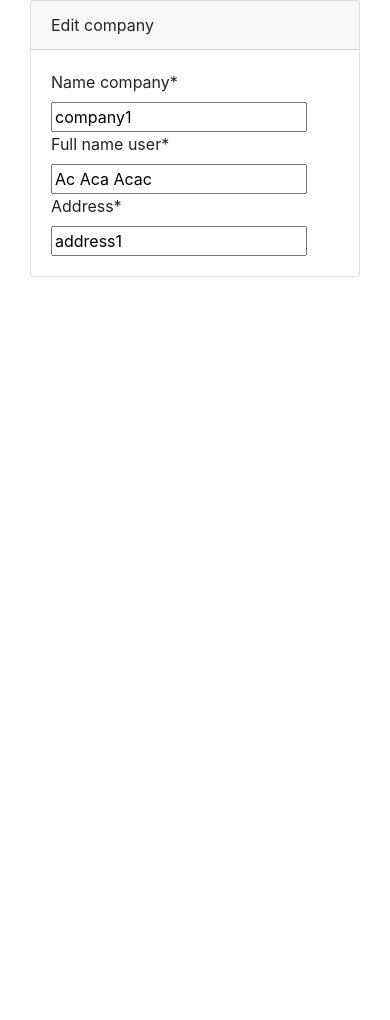
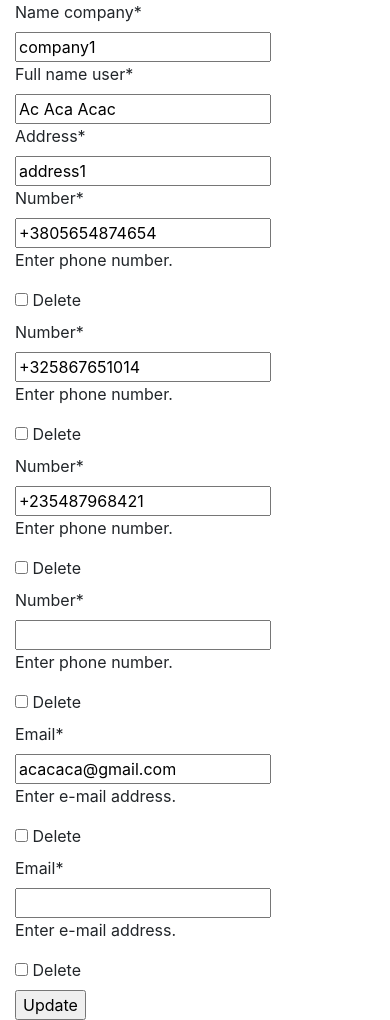
Before and after one commit to AntonDubiaha/CRMProject, a Django app: page /clientedit/1/ in a window 390 px wide. Before the commit the page ends 277 px from the top, so only its background shows below. Run offline with Django 4.2, Linux system fonts and the light colour scheme; data comes from the database, SQL or seed files in the repository; both versions use the stored data as it was after the commit; some libraries are stand-ins or nearby versions.

Commit message:
add crispy form

```diff
--- a/clients/custom_layout_object.py
+++ /dev/null
@@ -1,17 +0,0 @@
-from crispy_forms.layout import LayoutObject, TEMPLATE_PACK
-from django.shortcuts import render
-from django.template.loader import render_to_string
-
-
-class Formset(LayoutObject):
-    template = "clients/formset.html"
-
-    def __init__(self, formset_name_in_context, template=None):
-        self.formset_name_in_context = formset_name_in_context
-        self.fields = []
-        if template:
-            self.template = template
-
-    def render(self, form, form_style, context, template_pack=TEMPLATE_PACK):
-        formset = context[self.formset_name_in_context]
-        return render_to_string(self.template, {'formset': formset})
--- a/clients/forms.py
+++ b/clients/forms.py
@@ -1,45 +1,9 @@
 from django import forms
 from .models import Client, Phone, Email
+from tinymce.widgets import TinyMCE
 from django.forms.models import inlineformset_factory
-from crispy_forms.helper import FormHelper
-from crispy_forms.layout import Layout, Field, Fieldset, Div, HTML, ButtonHolder, Submit
-from .custom_layout_object import Formset
 
 
-class ClientPhoneForm(forms.ModelForm):
+PhoneFormset = inlineformset_factory(Client, Phone, fields=('number',), can_delete=True, extra=1)
 
-    class Meta:
-        model = Phone
-        exclude = ()
-
-
-ClientFormSet = inlineformset_factory(
-    Client, Phone, form=ClientPhoneForm,
-    fields=['number'], extra=1, can_delete=True
-)
-
-
-class ClientForm(forms.ModelForm):
-
-    class Meta:
-        model = Client
-        exclude = ()
-
-    def __init__(self, *args, **kwargs):
-        super(ClientForm, self).__init__(*args, **kwargs)
-        self.helper = FormHelper()
-        self.helper.form_tag = True
-        self.helper.form_class = 'form-horizontal'
-        self.helper.label_class = 'col-md-3 create-label'
-        self.helper.field_class = 'col-md-9'
-        self.helper.layout = Layout(
-            Div(
-                Field('subject'),
-                Field('owner'),
-                Fieldset('Add titles'),
-                Formset('titles'),
-                Field('note'),
-                HTML("<br>"),
-                ButtonHolder(Submit('submit', 'Save')),
-                )
-            )
+EmailFormset = inlineformset_factory(Client, Email, fields=('email',), can_delete=True, extra=1)
--- a/clients/models.py
+++ b/clients/models.py
@@ -16,7 +16,7 @@ class Client(models.Model):
     address = models.CharField(max_length=200)
 
     def __str__(self):
-        return self.name_company
+        return str(self.name_company)
 
     def get_absolute_url(self):
         return reverse('client_about', kwargs={'client_id': self.pk})
@@ -25,7 +25,7 @@ class Client(models.Model):
 class Phone(models.Model):
     '''создал модель телефонов и описал её параметры'''
     number = models.CharField(max_length=20, help_text='Enter phone number.')
-    client = models.ForeignKey('Client', related_name="client_phones", on_delete=models.CASCADE)
+    client = models.ForeignKey('Client', on_delete=models.CASCADE)
 
     def __str__(self):
         return self.number
--- a/clients/templates/clients/client_edit.html
+++ b/clients/templates/clients/client_edit.html
@@ -1,22 +1,20 @@
 {% extends 'clients/base.html' %}
 {% load crispy_forms_tags %}
 {% block content %}
+{{ form.media }}
 <html>
 <head>
     <script src="https://cdn.tiny.cloud/1/no-api-key/tinymce/5/tinymce.min.js" referrerpolicy="origin"></script>
     <script>tinymce.init({selector:'textarea'});</script>
 </head>
 <body>
-<div class="container">
-    <div class="card">
-        <div class="card-header">
-            Edit company
-        </div>
-        <div class="card-body">
-            {{ form|crispy }}
-        </div>
-    </div>
-</div>
+<form method="post" class="uniform">
+    {% csrf_token %}
+    {{ form | crispy }}
+    {{ phone_formset | crispy }}
+    {{ email_formset | crispy }}
+    <input type="submit" value="Update"/>
+</form>
 </body>
 </html>
 {% endblock %}
--- a/clients/views.py
+++ b/clients/views.py
@@ -1,10 +1,8 @@
-from .forms import ClientForm, ClientFormSet
-from django.db import transaction
-from django.views.generic.edit import CreateView, UpdateView
+from django.views.generic.edit import CreateView, UpdateView, DeleteView
+from .forms import PhoneFormset, EmailFormset
 from django.views.generic import ListView, DetailView
-from .models import Client
-from django.urls import reverse_lazy
-# Create your views here.
+from .models import Client, Phone, Email
+from django.urls.base import reverse_lazy
 
 
 class Home(ListView):
@@ -27,18 +25,89 @@ class ClientAbout(DetailView):
 
 class ClientEdit(UpdateView):
     model = Client
+    fields = '__all__'
     template_name = 'clients/client_edit.html'
-    form_class = ClientForm
     pk_url_kwarg = 'client_id'
-    success_url = None
 
     def get_context_data(self, **kwargs):
-        data = super(ClientEdit, self).get_context_data(**kwargs)
+        context = super().get_context_data(**kwargs)
+        context['title'] = 'Edit company'
         if self.request.POST:
-            data['number'] = ClientFormSet(self.request.POST, instance=self.object)
+            context['phone_formset'] = PhoneFormset(self.request.POST, instance=self.object)
+            context['phone_formset'].full_clean()
+
+            context['email_formset'] = EmailFormset(self.request.POST, instance=self.object)
+            context['email_formset'].full_clean()
         else:
-            data['number'] = ClientFormSet(instance=self.object)
-        return data
+            context['phone_formset'] = PhoneFormset(instance=self.object)
+            context['email_formset'] = EmailFormset(instance=self.object)
+        return context
 
-    def get_success_url(self):
-        return reverse_lazy('clients:client_about', kwargs={'pk': self.object.pk})
+    def form_valid(self, form):
+        context = self.get_context_data(form=form)
+        phone_formset = context['phone_formset']
+        email_formset = context['email_formset']
+        if phone_formset.is_valid() and email_formset.is_valid():
+            response = super().form_valid(form)
+            phone_formset.instance = self.object
+            phone_formset.save()
+            email_formset.instance = self.object
+            email_formset.save()
+            return response
+        else:
+            return super().form_invalid(form)
+
+
+class ClientCreate(CreateView):
+    model = Client
+    fields = '__all__'
+    template_name = 'clients/client_create.html'
+
+    def get_context_data(self, **kwargs):
+        context = super().get_context_data(**kwargs)
+        context['title'] = 'Create company'
+        if self.request.POST:
+            context['phone_formset'] = PhoneFormset(self.request.POST, instance=self.object)
+            context['phone_formset'].full_clean()
+
+            context['email_formset'] = EmailFormset(self.request.POST, instance=self.object)
+            context['email_formset'].full_clean()
+        else:
+            context['phone_formset'] = PhoneFormset(instance=self.object)
+            context['email_formset'] = EmailFormset(instance=self.object)
+        return context
+
+    def form_valid(self, form):
+        context = self.get_context_data(form=form)
+        phone_formset = context['phone_formset']
+        email_formset = context['email_formset']
+        if phone_formset.is_valid() and email_formset.is_valid():
+            response = super().form_valid(form)
+            phone_formset.instance = self.object
+            phone_formset.save()
+            email_formset.instance = self.object
+            email_formset.save()
+            return response
+        else:
+            return super().form_invalid(form)
+
+
+class ClientDelete(DeleteView):
+    model = Client
+    fields = ['name_company', 'full_name_user', 'company_description', 'address']
+    template_name = 'clients/client_edit.html'
+    pk_url_kwarg = 'client_id'
+
+
+class PhoneUpdate(UpdateView):
+    model = Phone
+    fields = ['number']
+    template_name = 'clients/client_edit.html'
+    pk_url_kwarg = 'client_id'
+
+
+class EmailUpdate(UpdateView):
+    model = Email
+    fields = ['email']
+    template_name = 'clients/client_edit.html'
+    pk_url_kwarg = 'client_id'
```
Also changed, not shown: clients/templates/clients/client_create.html (added, +12 -0 lines), clients/templates/clients/formset.html (deleted, +0 -32 lines), clients/static/clients/libraries/django-dynamic-formset/jquery.formset.js (deleted), db.sqlite3.
